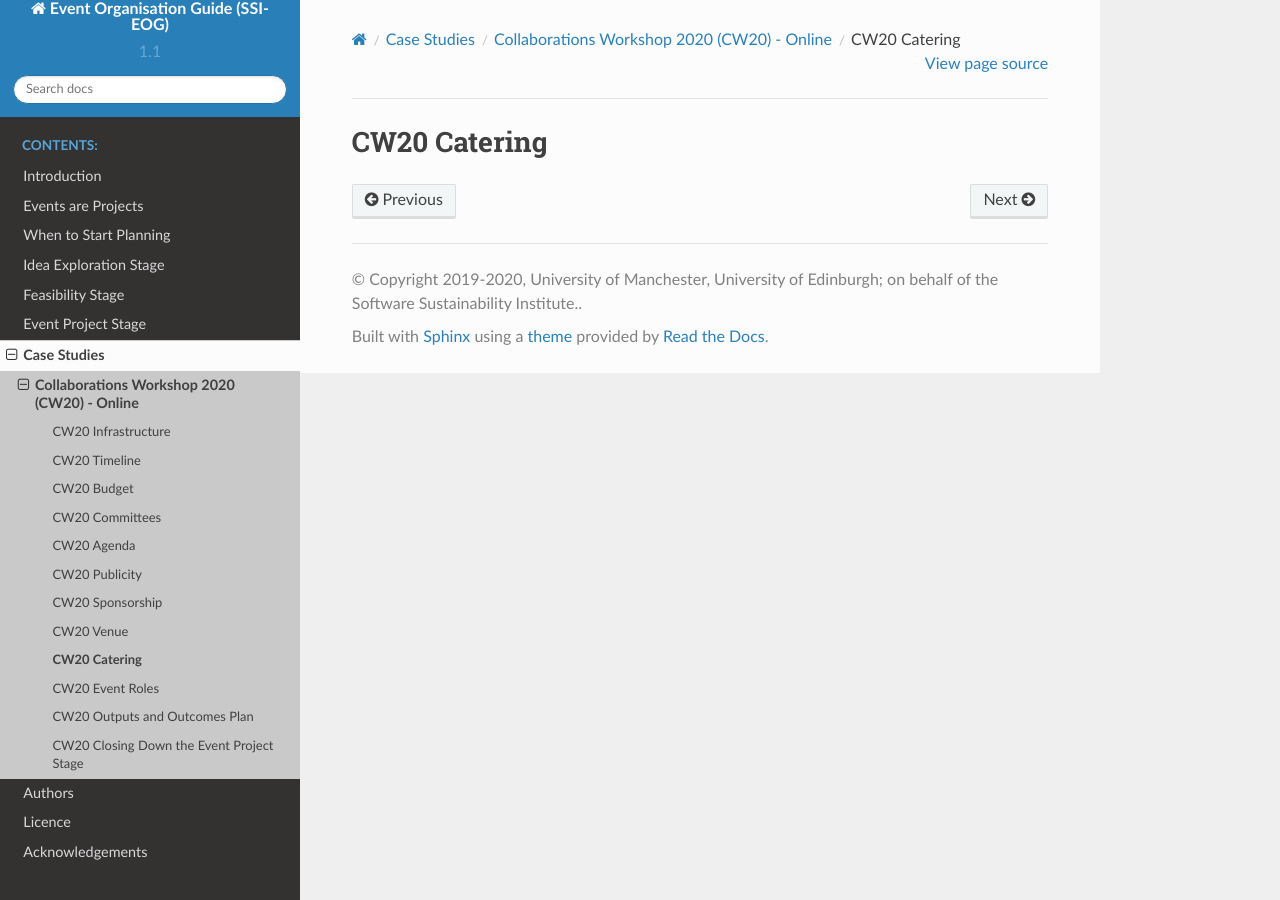
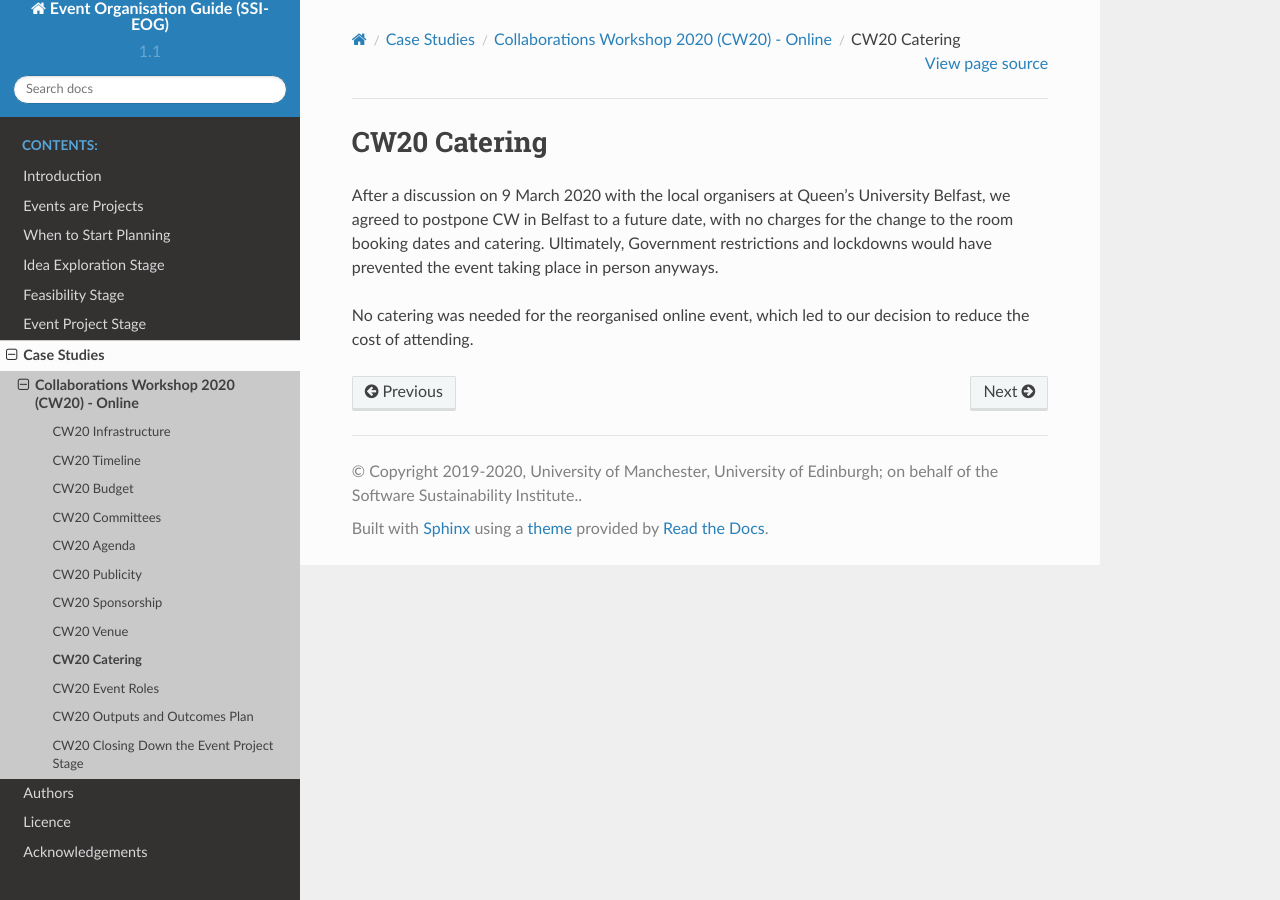
Before and after one commit to softwaresaved/event-organisation-guide, a Sphinx documentation site: the page built from docs/eog/case-studies-cw20-catering.rst, in a window 1280 px wide. Built offline with Sphinx 7.4.7 and the Read the Docs theme 2.0.0, drawn with Linux system fonts in a browser that asks for light colours; pages that are not in the unit, such as notebooks, are missing from menus.

Commit message:
add cw20 catering draft

```diff
--- a/docs/eog/case-studies-cw20-catering.rst
+++ b/docs/eog/case-studies-cw20-catering.rst
@@ -2,3 +2,8 @@
 
 CW20 Catering
 =====================
+
+After a discussion on 9 March 2020 with the local organisers at Queen's University Belfast, we agreed to postpone CW in Belfast to a future date, with no charges for the change to the room booking dates and catering.
+Ultimately, Government restrictions and lockdowns would have prevented the event taking place in person anyways.
+
+No catering was needed for the reorganised online event, which led to our decision to reduce the cost of attending.
```
